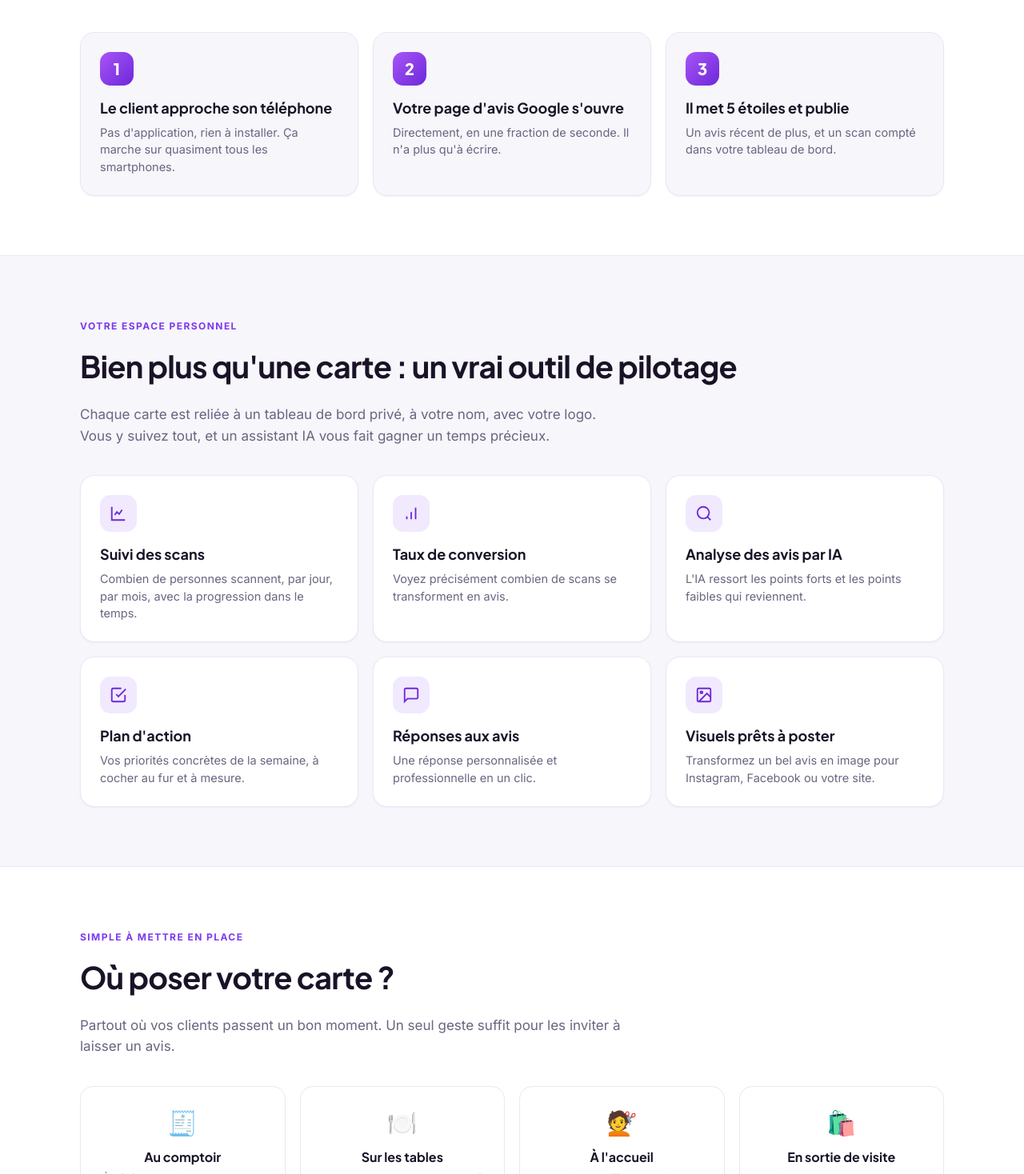
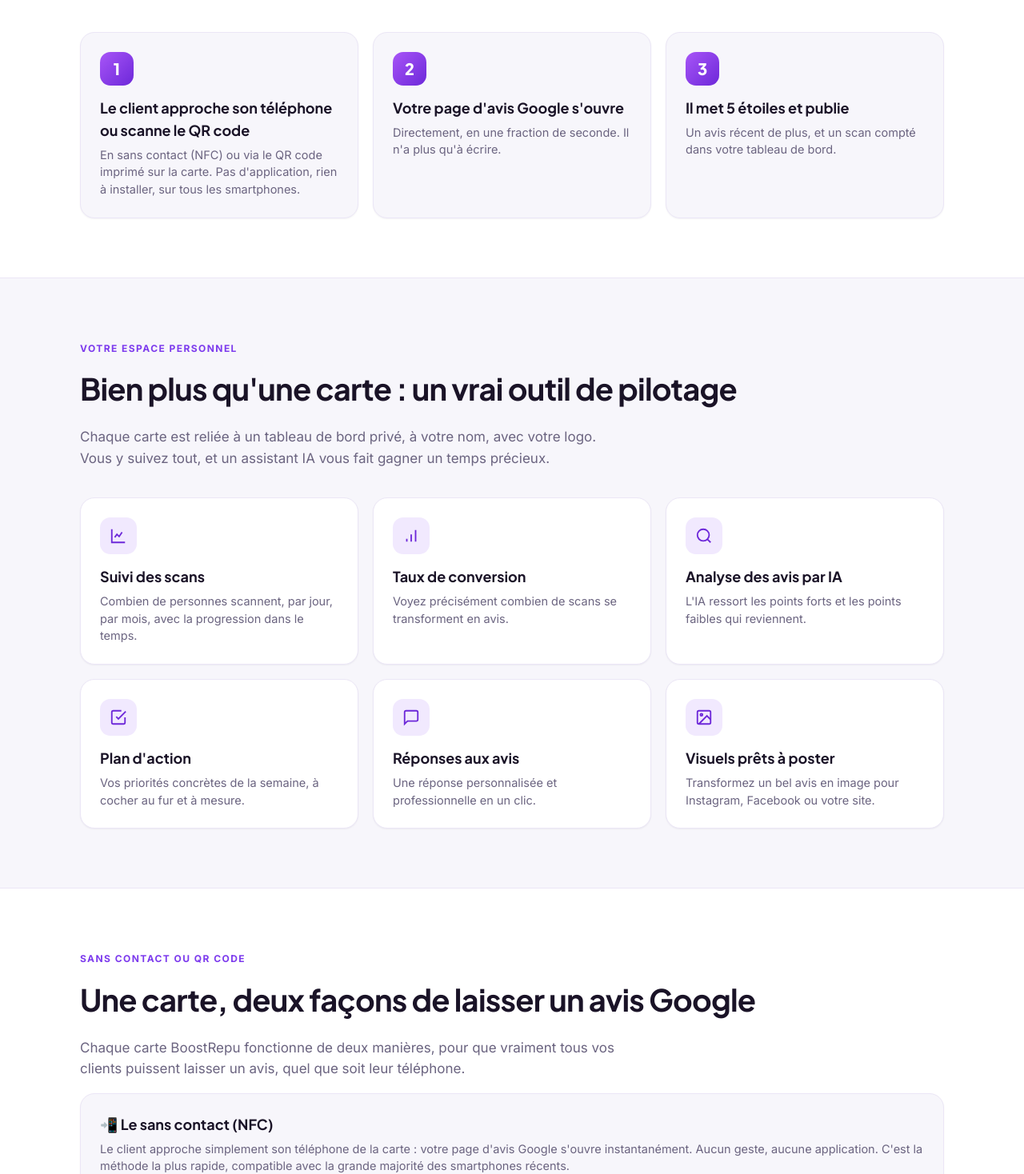
Before and after one commit to Malcolm1508/avisboost, a Next.js app: page / in a window 1280 px wide. Shown: the part 1332-2800 px from the top of the page at 80% size. Built offline with nearby package versions, Linux system fonts and the light colour scheme.

Commit message:
Enhance descriptions for NFC and QR code functionality
Updated text to clarify how the card works with NFC and QR code options. Added a new section explaining the two methods for leaving a Google review.

```diff
--- a/app/page.js
+++ b/app/page.js
@@ -72,7 +72,7 @@ export default function Home() {
           <div>
             <span className="lp-ai-pill"><Sparkle /> La carte + le tableau de bord · fait à Nancy</span>
             <h1 className="lp-h1">Transformez chaque client satisfait en <span className="lp-grad">avis Google</span>.</h1>
-            <p className="lp-lead">Une carte à poser sur votre comptoir, un scan de 5 secondes, et un tableau de bord intelligent qui suit vos avis et vous dit quoi améliorer.</p>
+                        <p className="lp-lead">Une carte à poser sur votre comptoir — sans contact (NFC) ou par QR code — un scan de 5 secondes, et un tableau de bord intelligent qui suit vos avis et vous dit quoi améliorer.</p>
             <div className="lp-hero-btns">
               <button onClick={openContact} className="lp-btn lp-btn-primary">Nous contacter</button>
               <a href="#outil" className="lp-btn lp-btn-outline">Découvrir l'outil</a>
@@ -134,7 +134,7 @@ export default function Home() {
           <div className="lp-eyebrow">Comment ça marche</div>
           <h2 className="lp-h2">Un geste. Cinq secondes. Un avis.</h2>
           <div className="lp-grid g3">
-            <div className="lp-card"><div className="lp-step-n">1</div><h3 className="lp-card-t">Le client approche son téléphone</h3><p className="lp-card-p">Pas d'application, rien à installer. Ça marche sur quasiment tous les smartphones.</p></div>
+                        <div className="lp-card"><div className="lp-step-n">1</div><h3 className="lp-card-t">Le client approche son téléphone ou scanne le QR code</h3><p className="lp-card-p">En sans contact (NFC) ou via le QR code imprimé sur la carte. Pas d'application, rien à installer, sur tous les smartphones.</p></div>
             <div className="lp-card"><div className="lp-step-n">2</div><h3 className="lp-card-t">Votre page d'avis Google s'ouvre</h3><p className="lp-card-p">Directement, en une fraction de seconde. Il n'a plus qu'à écrire.</p></div>
             <div className="lp-card"><div className="lp-step-n">3</div><h3 className="lp-card-t">Il met 5 étoiles et publie</h3><p className="lp-card-p">Un avis récent de plus, et un scan compté dans votre tableau de bord.</p></div>
           </div>
@@ -155,6 +155,40 @@ export default function Home() {
           <div className="lp-card"><div className="lp-feat-ic"><svg width="22" height="22" viewBox="0 0 24 24" fill="none" stroke="currentColor" strokeWidth="2"><rect x="3" y="3" width="18" height="18" rx="2"/><circle cx="8.5" cy="8.5" r="1.5"/><path d="M21 15l-5-5L5 21"/></svg></div><h3 className="lp-card-t">Visuels prêts à poster</h3><p className="lp-card-p">Transformez un bel avis en image pour Instagram, Facebook ou votre site.</p></div>
         </div>
       </section>
+
+      {/* NFC + QR CODE */}
+      <div className="lp-band">
+        <section className="lp-sec">
+          <div className="lp-eyebrow">Sans contact ou QR code</div>
+          <h2 className="lp-h2">Une carte, deux façons de laisser un avis Google</h2>
+          <p className="lp-p">
+            Chaque carte BoostRepu fonctionne de deux manières, pour que vraiment tous vos clients puissent
+            laisser un avis, quel que soit leur téléphone.
+          </p>
+          <div className="lp-grid g2" style={{ marginTop: 8 }}>
+            <div className="lp-card">
+              <h3 className="lp-card-t">📲 Le sans contact (NFC)</h3>
+              <p className="lp-card-p">
+                Le client approche simplement son téléphone de la carte : votre page d'avis Google s'ouvre
+                instantanément. Aucun geste, aucune application. C'est la méthode la plus rapide, compatible avec
+                la grande majorité des smartphones récents.
+              </p>
+            </div>
+            <div className="lp-card">
+              <h3 className="lp-card-t">📷 Le QR code</h3>
+              <p className="lp-card-p">
+                Un QR code est imprimé sur chaque carte. Pour les téléphones plus anciens ou sans puce NFC, le
+                client l'ouvre avec son appareil photo et accède à la même page d'avis. Personne n'est laissé de
+                côté.
+              </p>
+            </div>
+          </div>
+          <p className="lp-note">
+            NFC et QR code mènent à la même page, et chaque scan est compté dans votre tableau de bord — quelle
+            que soit la méthode utilisée.
+          </p>
+        </section>
+      </div>
 
       {/* OÙ POSER LA CARTE */}
       <div className="lp-band">
@@ -247,6 +281,7 @@ export default function Home() {
           <details><summary>J'ai déjà un QR code pour mes avis, quelle différence ?</summary><p>Un QR code classique renvoie vers votre page Google, et c'est tout. BoostRepu fait la même chose, mais compte chaque scan, mesure combien d'avis en découlent, rédige vos réponses et vous dit quoi améliorer. Vous pouvez même garder votre QR code : BoostRepu s'ajoute par-dessus.</p></details>
           <details><summary>Ça marche sur tous les téléphones ?</summary><p>Le sans-contact (NFC) fonctionne sur la très grande majorité des smartphones récents. Pour les rares exceptions, le QR code prend le relais.</p></details>
           <details><summary>Y a-t-il un engagement ?</summary><p>Aucun. La carte est un achat unique, et l'abonnement au tableau de bord est résiliable quand vous le souhaitez. Vous êtes aussi couvert par notre garantie satisfait ou remboursé de 14 jours.</p></details>
+                  <details><summary>Et si le téléphone de mon client ne lit pas le sans contact ?</summary><p>Aucun problème : chaque carte BoostRepu comporte aussi un QR code. Le client l'ouvre avec son appareil photo et accède à la même page d'avis Google. Entre le sans contact (NFC) et le QR code, tous les téléphones sont couverts.</p></details>
           <details><summary>Comment se passe l'installation ?</summary><p>On configure votre carte et votre tableau de bord à votre nom. Vous n'avez plus qu'à poser la carte sur votre comptoir. Contactez-nous, on s'occupe de tout.</p></details>
           <details><summary>Et mes données ?</summary><p>Vos données restent les vôtres. Nous suivons uniquement les scans de votre carte et les avis que vous choisissez d'analyser. Rien n'est revendu.</p></details>
         </div>
```
